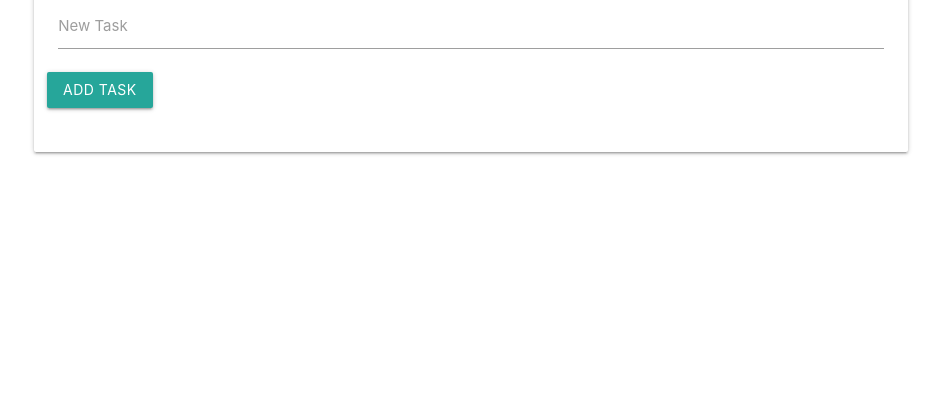
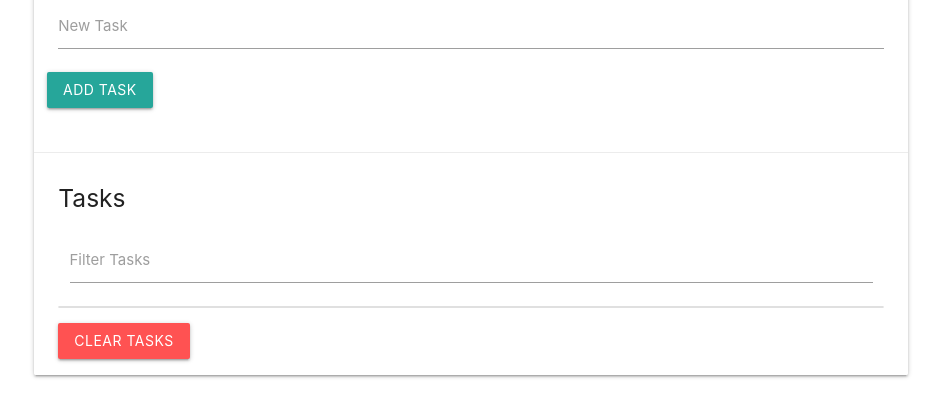
Before and after one commit to cyberwe/modernJSprojects, a plain HTML site: page DOMprojects/taskList/index.html in a window 1280 px wide. Shown: the part 84-500 px from the top of the page, without its empty margins (169-1110 px from the left). Drawn offline with nearby package versions, Linux system fonts and the light colour scheme.

Commit message:
displaying the layout

```diff
--- a/DOMprojects/taskList/index.html
+++ b/DOMprojects/taskList/index.html
@@ -19,6 +19,7 @@
         <div class="row">
             <div class="col s12">
                 <div id="main" class="card">
+
                     <div class="card-content">
                         <span class="card-title">Task List</span>
                         <div class="row">
@@ -32,6 +33,18 @@
                                 <input type="submit" value="Add Task" class="btn">
                             </form>
                         </div>
+                    </div>
+
+                    <div class="card-action">
+                        <h5 id="task-title">Tasks</h5>
+
+                        <div class="input-field col s12">
+                            <input type="text" id="filter">
+                            <label for="filter">Filter Tasks</label>
+                        </div>
+
+                        <ul class="collection"></ul>
+                        <a href="#" class="clear-tasks btn red accent-2">Clear Tasks</a>
                     </div>
                 </div>
             </div>
```
